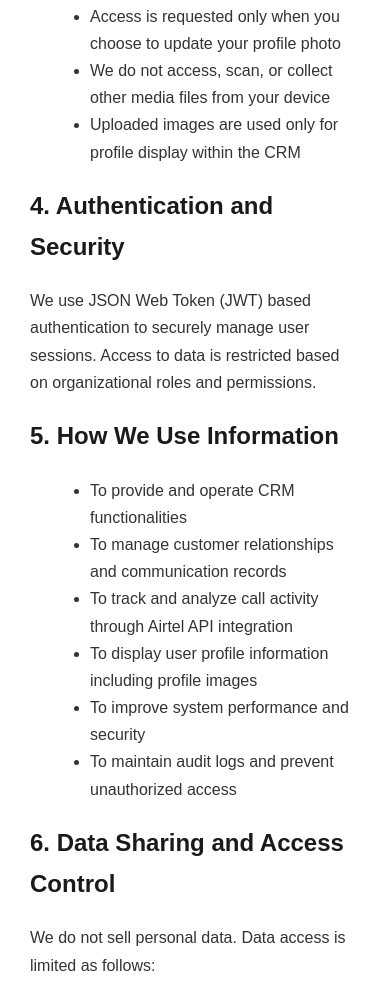
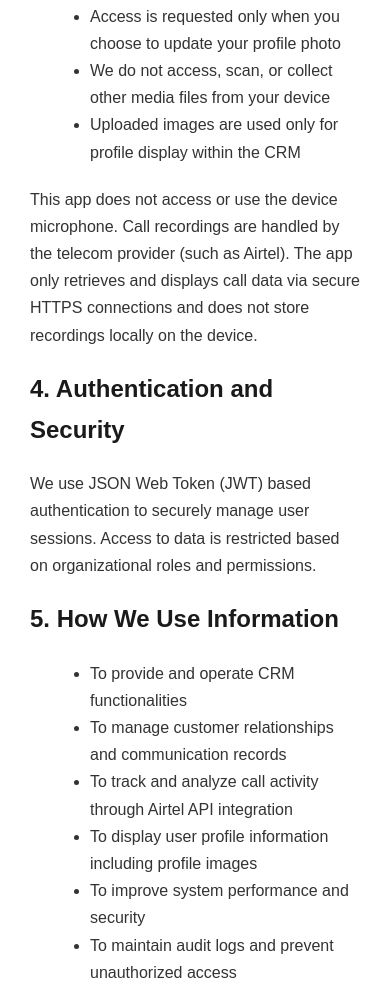
Before and after one commit to Saransai-07/crm-privacy-policy, a plain HTML site: page index.html in a window 390 px wide. Shown: the part 1299-2285 px from the top of the page. Drawn offline with Linux system fonts and the light colour scheme.

Commit message:
Clarify app's microphone access and call recording policy
Added information about microphone access and call data handling.

```diff
--- a/index.html
+++ b/index.html
@@ -69,6 +69,7 @@
         <li>We do not access, scan, or collect other media files from your device</li>
         <li>Uploaded images are used only for profile display within the CRM</li>
     </ul>
+    <p>This app does not access or use the device microphone. Call recordings are handled by the telecom provider (such as Airtel). The app only retrieves and displays call data via secure HTTPS connections and does not store recordings locally on the device.</p>
 
     <h2>4. Authentication and Security</h2>
     <p>We use JSON Web Token (JWT) based authentication to securely manage user sessions. Access to data is restricted based on organizational roles and permissions.</p>
```
